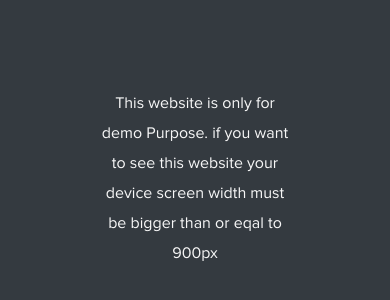
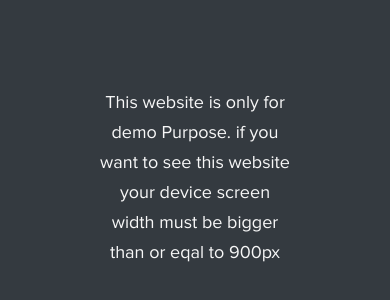
Before and after one commit to porosh2002/Glitch, a plain HTML site: page index.html in a window 390 px wide. Shown: the part 244-544 px from the top of the page. Drawn offline with nearby package versions, Linux system fonts and the light colour scheme.

Commit message:
mobile view font size updated

```diff
--- a/Styles/main.css
+++ b/Styles/main.css
@@ -492,7 +492,7 @@ position: absolute;
 top: 50%;
 left: 50%;
 transform: translate(-50%,-50%);
-font-size: 16px;
+font-size: 18px;
 line-height:30px;
 text-align: center;
 }
```
